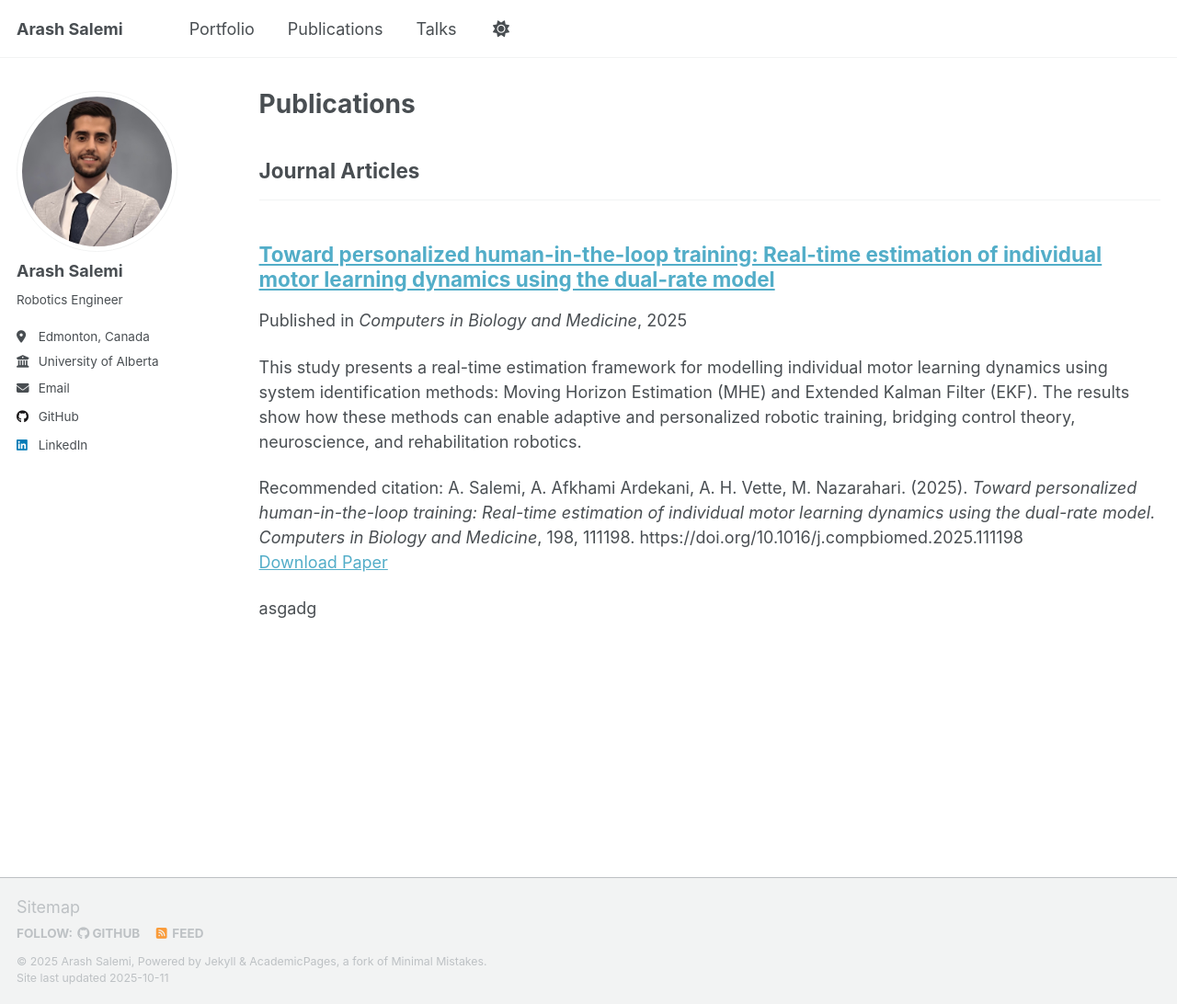
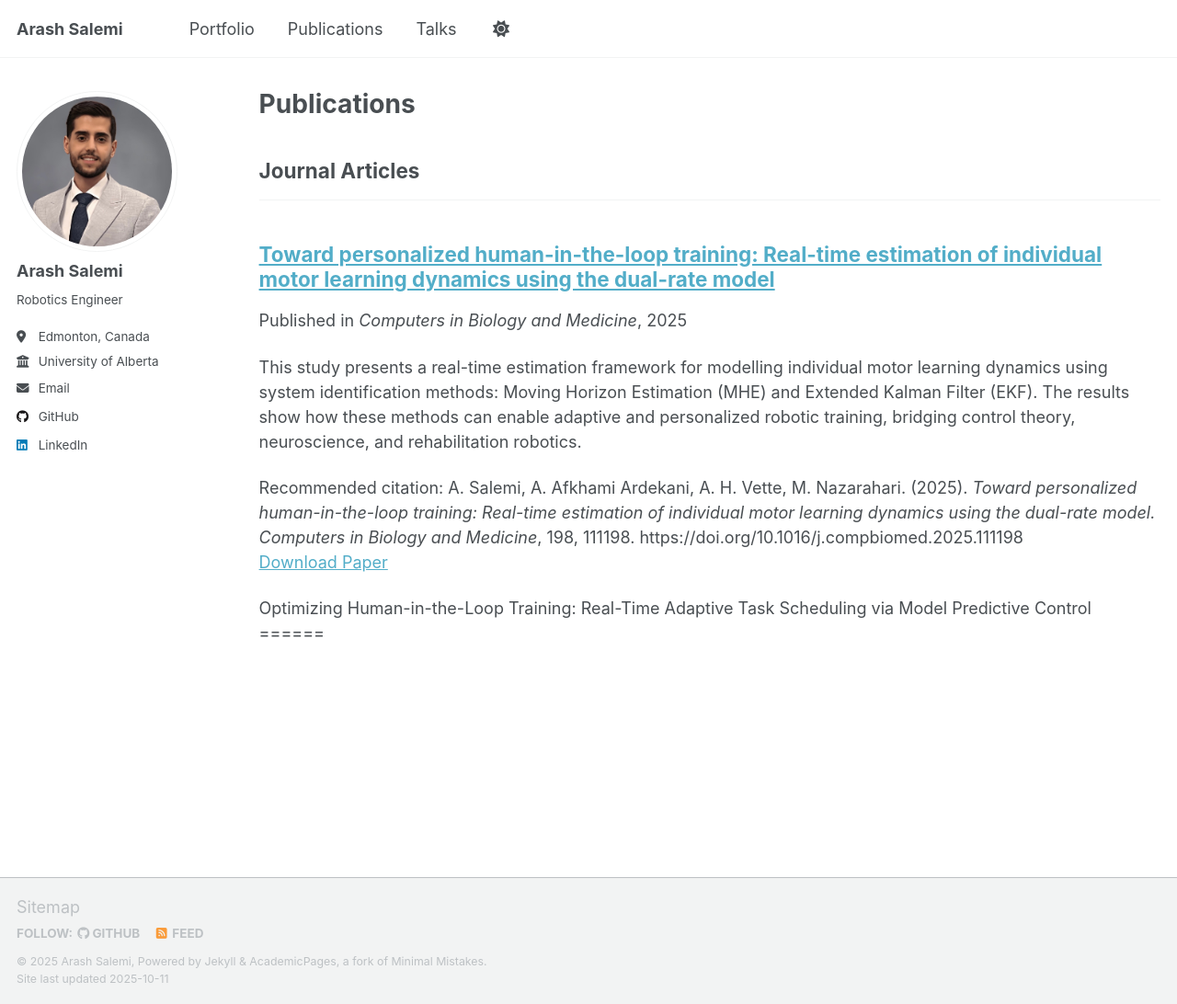
Before and after one commit to arash-salemi/arash-salemi.github.io, a Jekyll site: the page built from _pages/publications.html, in a window 1280 px wide and 1092 px high. Shown: the whole window at 92% size. Built offline with Jekyll 4.4.1, drawn with Linux system fonts in a browser that asks for light colours; a script that is not in the unit is left out.

Commit message:
Update publications.html

```diff
--- a/_pages/publications.html
+++ b/_pages/publications.html
@@ -34,4 +34,5 @@ author_profile: true
 
 
 
-asgadg
+Optimizing Human-in-the-Loop Training: Real-Time Adaptive Task Scheduling via Model Predictive Control
+======
```
